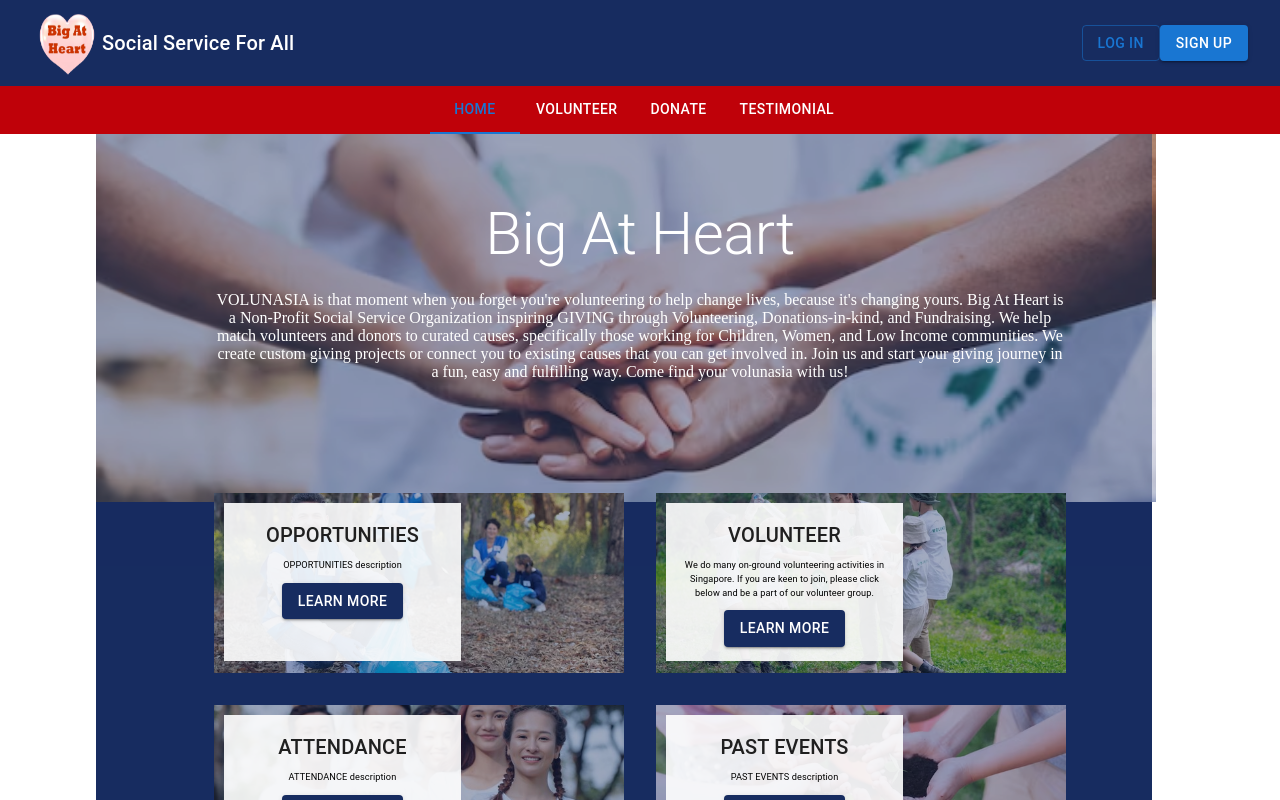
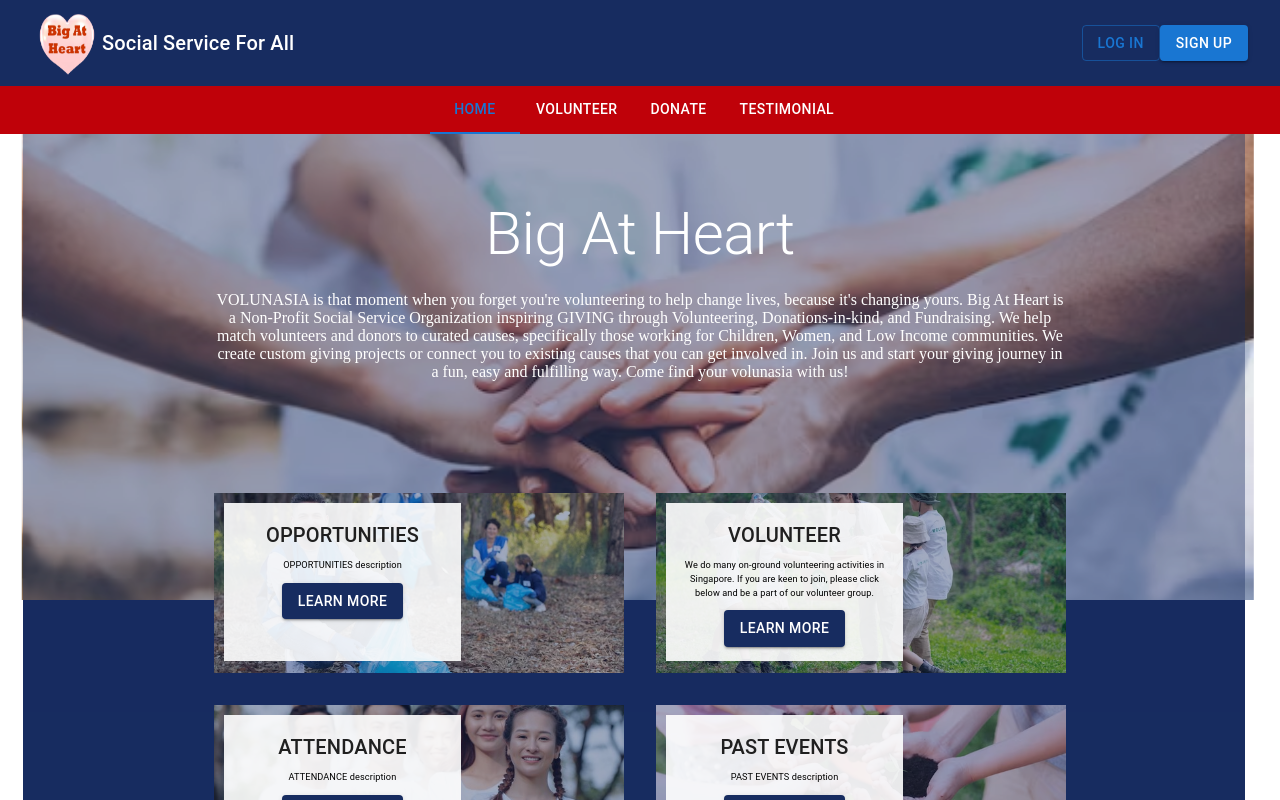
Before and after one commit to Soneul/Hack4Good, a Next.js app: page / in a window 1280 px wide. Shown: the top 800 px of the page. Built offline with nearby package versions, Linux system fonts and the light colour scheme.

Commit message:
adjusted the image and overlay
edited image and overlay to accomodate smaller screends

```diff
--- a/src/pages/index.js
+++ b/src/pages/index.js
@@ -37,13 +37,57 @@ export default function HomePage() {
     <Box>
       {/* AppBar with navigation links */}
       <NavigationBar value={value} handleChange={handleChange} />
-      <Box sx={{ position: 'absolute', top: 134, left: 96, width: '80%', height: '120%', backgroundColor: 'rgba(23, 44, 96, 1.0)', padding: '16px', textAlign: 'center' , zIndex: -3 }}></Box>
-      <Box sx={{ position: 'absolute', top: 134, left: 96, width: '80%', height: '50%', backgroundColor: 'rgba(23, 44, 96, 0.4)', padding: '16px', textAlign: 'center' , zIndex: -1 }}></Box>
-      <img
-                    src={"/hands-together.png"}
-                    alt={"Big At Heart"}
-                    style={{ position: 'absolute',  top: 134, left: 96, width: '82.8%', height: '46%', objectFit: 'cover', border: 'none' , zIndex: -2}} // Removed border
-                  />
+      <Box sx={{
+        marginX: "auto",
+        position: 'absolute',
+        top: { xs: '8vh', sm: '10vh', md: '12vh' }, // Example of responsive top positioning
+        left: { xs: '0%', sm: '1.8%', md: '1.8%' }, // Responsive left positioning
+        width: { xs: '95%', sm: '92%', md: '93%' }, // Responsive width
+        height: '150%', // Responsive height
+        backgroundColor: 'rgba(23, 44, 96, 1.0)',
+        padding: '16px',
+        textAlign: 'center',
+        zIndex: -3
+      }}>
+      </Box>
+      <Box sx={{
+        marginX: "auto",
+        position: 'absolute',
+        top: { xs: '25vh', sm: '12vh', md: '15vh' }, // Example of responsive top positioning
+        left: { xs: '0%', sm: '1.8%', md: '1.8%' }, // Responsive left positioning
+        width: { xs: '95%', sm: '92%', md: '93%' }, // Responsive width
+        height: '70%', // Responsive height
+        backgroundColor: 'rgba(23, 44, 96, 0.4)',
+        padding: '16px',
+        textAlign: 'center',
+        zIndex: -1
+      }}>
+      </Box>
+
+      {/* Image and overlay with the same width as the solid blue box but shorter in height */}
+      <Box sx={{
+        position: 'absolute',
+        top: { xs: '25vh', sm: '12vh', md: '15vh' },
+        left: '49.8%',
+        width: { xs: '95%', sm: '93%', md: '93%' }, // Same width settings as the solid blue box
+        transform: 'translateX(-50%)',
+        zIndex: -2,
+      }}>
+        <img
+          src={"/hands-together.png"}
+          alt={"Big At Heart"}
+          style={{
+            width: '103.5%',
+            height: 'auto', // Adjust based on the aspect ratio of your image
+            maxHeight: '60vh', // Example to make it shorter, adjust as needed
+            objectFit: 'cover',
+            position: 'absolute',
+            left: '50%',
+            top: '0',
+            transform: 'translateX(-50%)',
+          }}
+        />
+      </Box>
       {/* Main image section */}
       <Container maxWidth="lg" component="main" sx={{ pt: 8, pb: 6 , zIndex: 2}}>
         <Typography
```
